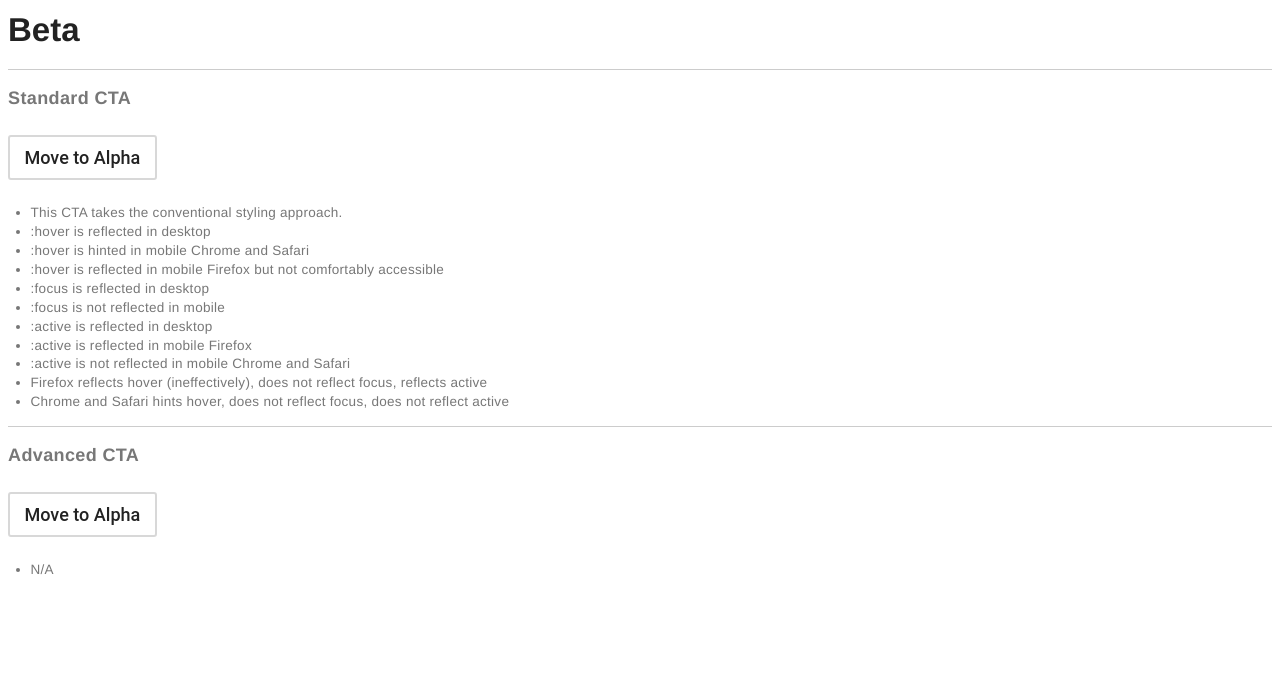
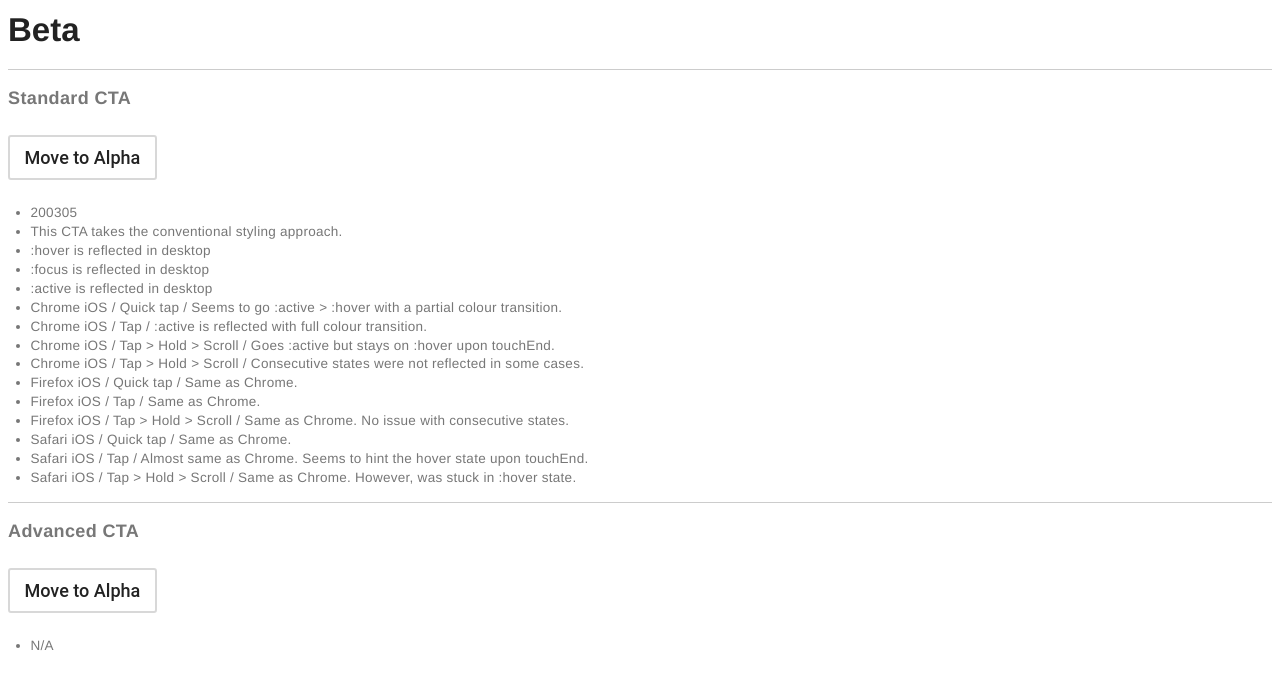
Before and after one commit to Tivo389/200209_TOUCH-UI-UX, a React (Create React App) app: page /anchorEventBeta in a window 1280 px wide. Shown: the top 688 px of the page. Built offline with nearby package versions, Linux system fonts and the light colour scheme.

Commit message:
200305 - Basic mimic complete. Will require further analysis.

```diff
--- a/src/components/AdvancedCTAComponent.js
+++ b/src/components/AdvancedCTAComponent.js
@@ -11,7 +11,7 @@ class AdvancedCTAComponent extends Component {
       <div className="ctaContainer">
         <p>Advanced CTA</p>
         <a className="ctaAdvanced" href={`/anchorEvent${href}`}>
-          Move to {href}
+          <span>Move to {href}</span>
         </a>
         <Feedback feedBackArray={advancedCTAFeedback}/>
       </div>
--- a/src/components/StandardCTAComponent.js
+++ b/src/components/StandardCTAComponent.js
@@ -5,17 +5,21 @@ class StandardCTAComponent extends Component {
   render() {
     const {href} = this.props;
     const standardCTAFeedback = [
+      '200305',
       'This CTA takes the conventional styling approach.',
       ':hover is reflected in desktop',
-      ':hover is hinted in mobile Chrome and Safari',
-      ':hover is reflected in mobile Firefox but not comfortably accessible',
       ':focus is reflected in desktop',
-      ':focus is not reflected in mobile',
       ':active is reflected in desktop',
-      ':active is reflected in mobile Firefox',
-      ':active is not reflected in mobile Chrome and Safari',
-      'Firefox reflects hover (ineffectively), does not reflect focus, reflects active',
-      'Chrome and Safari hints hover, does not reflect focus, does not reflect active',
+      'Chrome iOS / Quick tap / Seems to go :active > :hover with a partial colour transition.',
+      'Chrome iOS / Tap / :active is reflected with full colour transition.',
+      'Chrome iOS / Tap > Hold > Scroll / Goes :active but stays on :hover upon touchEnd.',
+      'Chrome iOS / Tap > Hold > Scroll / Consecutive states were not reflected in some cases.',
+      'Firefox iOS / Quick tap / Same as Chrome.',
+      'Firefox iOS / Tap / Same as Chrome.',
+      'Firefox iOS / Tap > Hold > Scroll / Same as Chrome. No issue with consecutive states.',
+      'Safari iOS / Quick tap / Same as Chrome.',
+      'Safari iOS / Tap / Almost same as Chrome. Seems to hint the hover state upon touchEnd.',
+      'Safari iOS / Tap > Hold > Scroll / Same as Chrome. However, was stuck in :hover state.',
     ];
     return (
       <div className="ctaContainer">
--- a/src/css/_callToAction.scss
+++ b/src/css/_callToAction.scss
@@ -59,21 +59,47 @@
   @include cssHoverNone {
     transition: all 60ms ease-in-out; // Less time is allocated to cater for mobile
   }
-  @include cssHover {
-    &:hover {
-      background: red;
-      color: $colorWhite;
-    }
-  }
   @include tablet {
     font-size: 1.6rem;
     padding: 0.5em 0.8em 0.4em 0.8em;
+  }
+  &::before {
+    content: "";
+    opacity: 0;
+    transform-origin: center center;
+    transform: scale3d(0.9, 0.65, 0.8);
+    transition: all 240ms cubic-bezier(0.4, 0.4, 0, 1);
+    position: absolute;
+    top: -2px;
+    right: -2px;
+    width: calc(100% + 4px);
+    height: calc(100% + 4px);
+    border-radius: 3px;
+    background-color: red;
+    visibility: hidden;
+  }
+  & span {
+    display: inline-flex;
+    justify-content: center;
+    align-items: center;
+  }
+  &:hover {
+    cursor: pointer;
+    & span {
+      position: relative;
+      color: #fff !important;
+    }
+    &::before {
+      opacity: 1.0;
+      transform: scale3d(1, 1, 1);
+      visibility: visible;
+    }
   }
   &:focus {
     background: green;
     color: $colorWhite;
   }
-  &:active {
+  &:active, &.active {
     transform: translateY(4px);
     background: blue;
     color: $colorWhite;
@@ -87,6 +113,7 @@
   background: initial;
   color: initial;
 }
+
 
 .ctaContainer {
   border-top: 1px solid $colorLightGray;
--- a/src/css/index.css
+++ b/src/css/index.css
@@ -504,18 +504,41 @@ li {
   @media (hover: none) {
     .ctaAdvanced {
       transition: all 60ms ease-in-out; } }
-  @media (hover: hover) {
-    .ctaAdvanced:hover {
-      background: red;
-      color: #FFFFFF; } }
   @media (min-width: 768px) {
     .ctaAdvanced {
       font-size: 1.6rem;
       padding: 0.5em 0.8em 0.4em 0.8em; } }
+  .ctaAdvanced::before {
+    content: "";
+    opacity: 0;
+    transform-origin: center center;
+    transform: scale3d(0.9, 0.65, 0.8);
+    transition: all 240ms cubic-bezier(0.4, 0.4, 0, 1);
+    position: absolute;
+    top: -2px;
+    right: -2px;
+    width: calc(100% + 4px);
+    height: calc(100% + 4px);
+    border-radius: 3px;
+    background-color: red;
+    visibility: hidden; }
+  .ctaAdvanced span {
+    display: inline-flex;
+    justify-content: center;
+    align-items: center; }
+  .ctaAdvanced:hover {
+    cursor: pointer; }
+    .ctaAdvanced:hover span {
+      position: relative;
+      color: #fff !important; }
+    .ctaAdvanced:hover::before {
+      opacity: 1.0;
+      transform: scale3d(1, 1, 1);
+      visibility: visible; }
   .ctaAdvanced:focus {
     background: green;
     color: #FFFFFF; }
-  .ctaAdvanced:active {
+  .ctaAdvanced:active, .ctaAdvanced.active {
     transform: translateY(4px);
     background: blue;
     color: #FFFFFF; }
```
